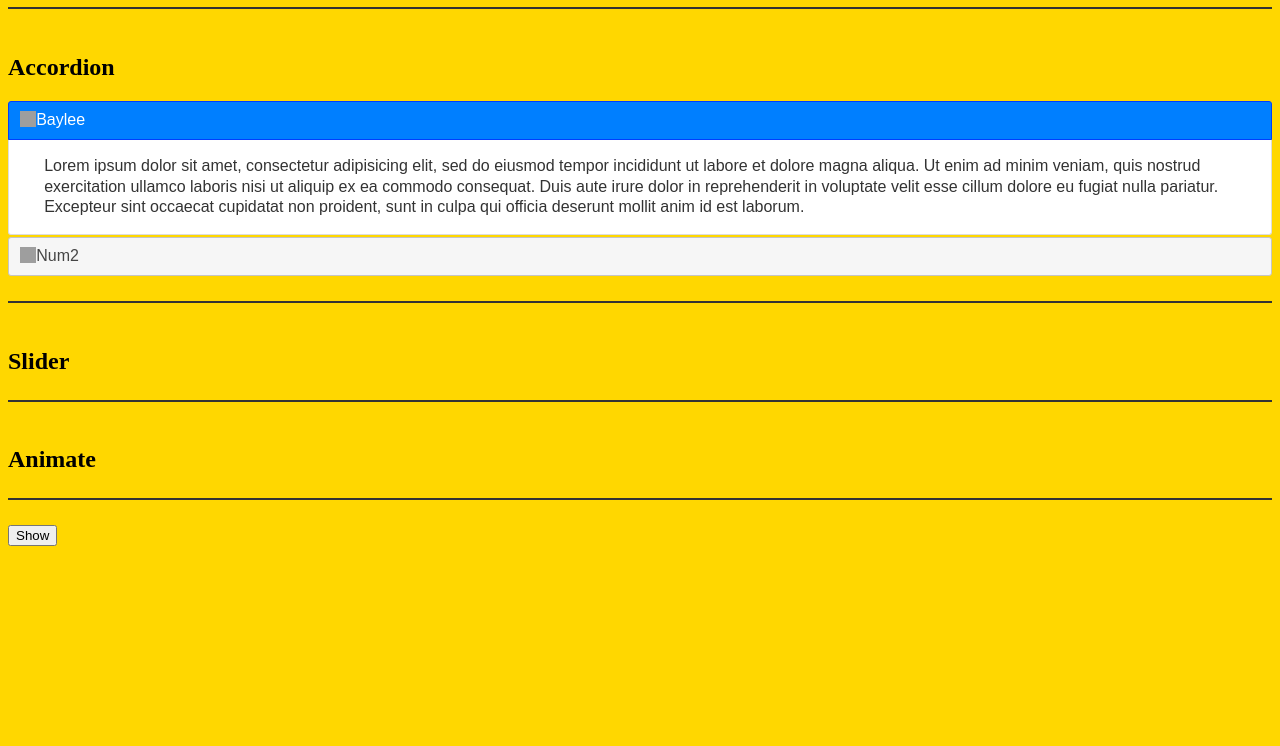
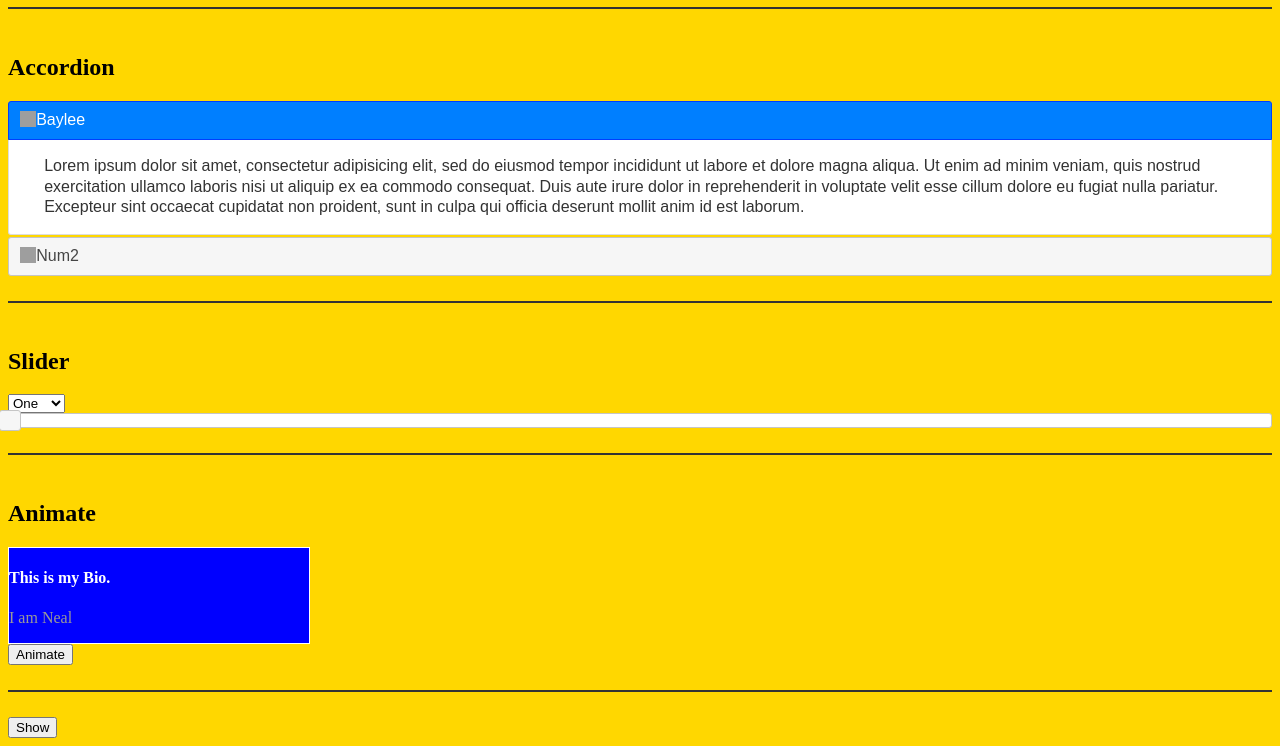
Before and after one commit to nealbarbaro/JQueryUI-Demo, a plain HTML site: page index.html in a window 1280 px wide. Shown: the part 274-1020 px from the top of the page. Before the commit the page ends 828 px from the top, so only its background shows below. Drawn offline with nearby package versions, Linux system fonts and the light colour scheme; grey boxes are pictures that could not be loaded.

Commit message:
added show, slide, animate

```diff
--- a/css/style.css
+++ b/css/style.css
@@ -11,3 +11,17 @@ body {
 #picard{
   width: 100px;
 }
+
+#bio{
+  background-color: blue;
+  width: 300px;
+  border: 1px solid white;
+}
+
+#bio h4{
+  color: #fff;
+}
+
+#bio p{
+  color: #999;
+}
--- a/index.html
+++ b/index.html
@@ -27,14 +27,29 @@
 
     <div class="demo">
       <h2>Slider</h2>
+
+      <select id="age">
+        <option value="1">One</option>
+        <option value="2">Two</option>
+        <option value="3">Three</option>
+        <option value="4">Four</option>
+        <option value="5">Five</option>
+      </select>
     </div>
 
     <div class="demo">
       <h2>Animate</h2>
+        <div id="bio">
+          <h4>This is my Bio.</h4>
+          <p>I am Neal</p>
+        </div>
+          <button id="animate">Animate</button>
     </div>
 
     <div class="demo">
       <button id="show">Show</button>
+
+      <img style="display:none" src="http://tcsescaptainslog.files.wordpress.com/2012/03/556920-picard2.jpg" id="picard_bouncer" />
     </div>
 
     <script src="http://ajax.googleapis.com/ajax/libs/jquery/2.0.0/jquery.min.js"></script>
--- a/js/script.js
+++ b/js/script.js
@@ -3,5 +3,40 @@ $(document).ready(function(){
   $("#picard" ).draggable();
   // Make accordion
   $('#accordion').accordion();
+  // Make age a slider
+  var age_header = $("#age");
+  var hidden_age_field = $("<input type='hidden' id='hidden_age_field' val='' />");
+  hidden_age_field.insertAfter(age_header);
+
+  // This variable contain the slider.
+  var age_slider = $("<div id='slider'></div>").insertAfter(age_header);
+
+  age_slider.slider({
+    min: 1,
+    max: 6,
+    value: 1, // Initial Value
+    slide: function(event, slider_element) {
+      hidden_age_field.val(slider_element.value);
+    }
+  });
+
+  // Animate!
+
+  var animate_bio = function() {
+    $("#bio").animate({
+      backgroundColor: 'red',
+      width: 500
+    }, 1000);
+  }
+
+  $("#animate").on("click", animate_bio);
+
+ // Show
+ var show_picard_bouncer = function() {
+  $("#picard_bouncer").show('bounce');
+ };
+
+ $("#show").on("click", show_picard_bouncer);
+
 
 });
```
